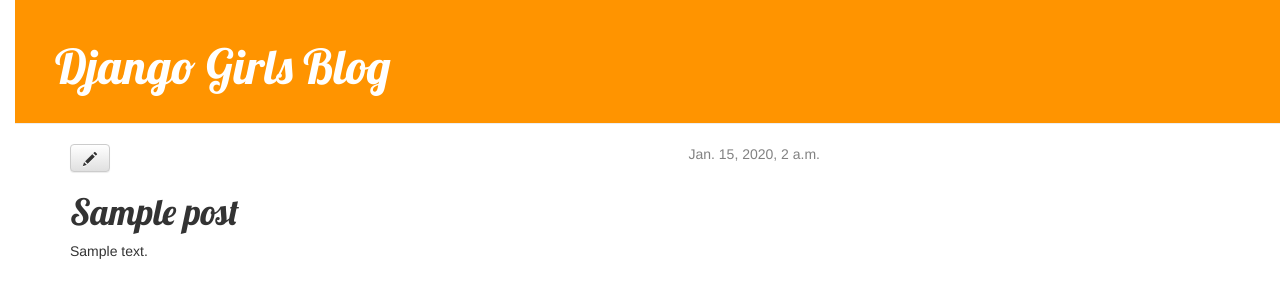
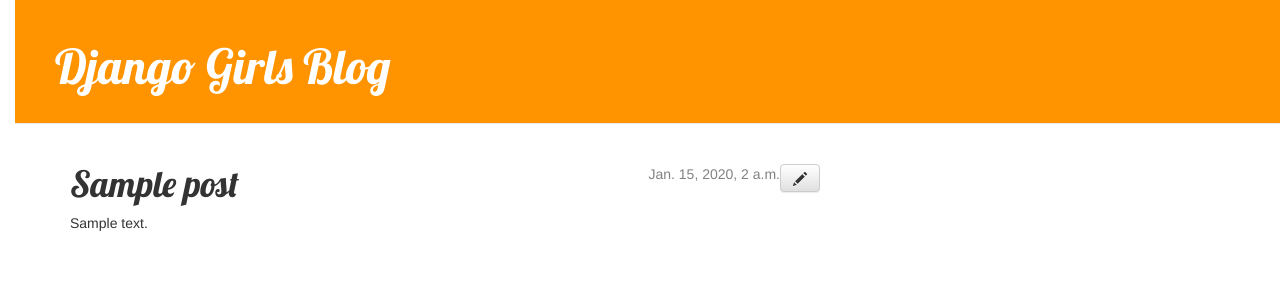
Before and after one commit to mbrecunier/my-first-blog, a Django app: page /post/1/ in a window 1280 px wide. Shown: the top 300 px of the page. Run offline with Django 3.2, Linux system fonts and the light colour scheme; tables that the repository leaves empty hold one stand-in row (values such as "Sample post"); some libraries are stand-ins or nearby versions.

Commit message:
Edit button styling

```diff
--- a/blog/static/css/blog.css
+++ b/blog/static/css/blog.css
@@ -58,3 +58,7 @@
 .post h1 a, .post h1 a:visited {
     color: #000000;
 }
+
+.edit {
+    float: right;
+}
--- a/blog/templates/blog/post_detail.html
+++ b/blog/templates/blog/post_detail.html
@@ -2,12 +2,12 @@
 
 {% block content %}
     <div class="post">
+    	<a class="btn btn-default edit" href="{% url "post_edit" pk=post.pk %}"><span class="glyphicon glyphicon-pencil"></span></a>
         {% if post.published_date %}
             <div class="date">
                 {{ post.published_date }}
             </div>
         {% endif %}
-   			 <a class="btn btn-default" href="{% url "post_edit" pk=post.pk %}"><span class="glyphicon glyphicon-pencil"></span></a>
         <h1>{{ post.title }}</h1>
         <p>{{ post.text|linebreaks }}</p>
     </div>
```
